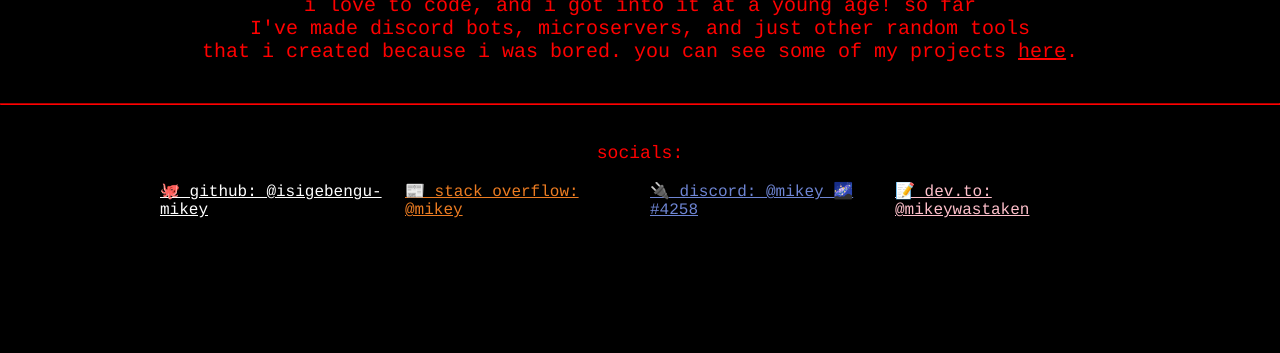
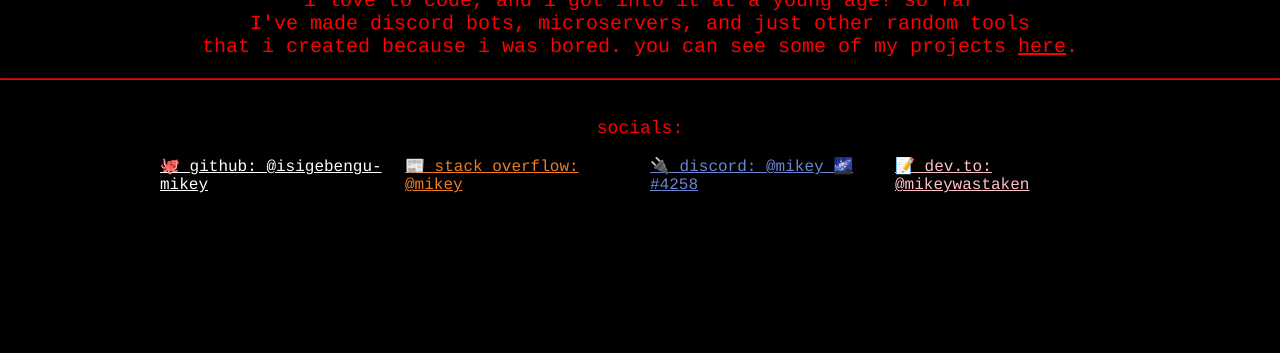
Before and after one commit to isigebengu-mikey/isigebengu-mikey.github.io, a plain HTML site: page index.html in a window 1280 px wide. Shown: the part 447-800 px from the top of the page. Drawn offline with Linux system fonts and the light colour scheme.

Commit message:
Update index.html

```diff
--- a/index.html
+++ b/index.html
@@ -29,7 +29,7 @@
           </div>
       </section>
       <br>
-      <p style="padding-bottom: 20px">i love to code, and i got into it at a young age! so far <br>I've made discord bots, microservers, and just other random tools<br>that i created because i was bored. you can see some of my projects <a href="projects.html">here</a>.</p>
+      <p style="padding-top: 20px">i love to code, and i got into it at a young age! so far <br>I've made discord bots, microservers, and just other random tools<br>that i created because i was bored. you can see some of my projects <a href="projects.html">here</a>.</p>
       <hr style="border-color: red">
       <p style="color: red; font-size: 18px; padding-top: 20px">socials:</p>
       <div class="socials">
```
